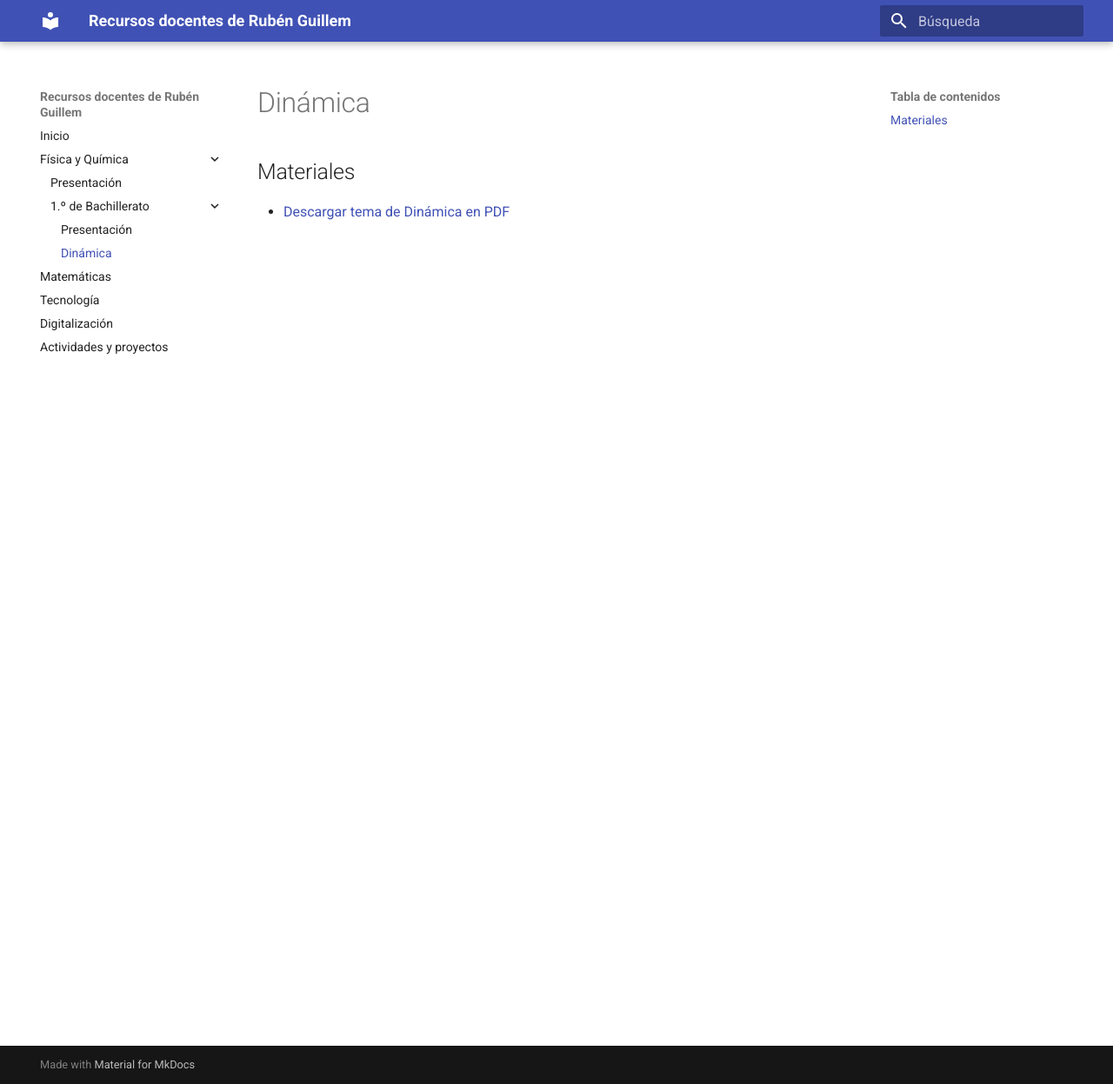
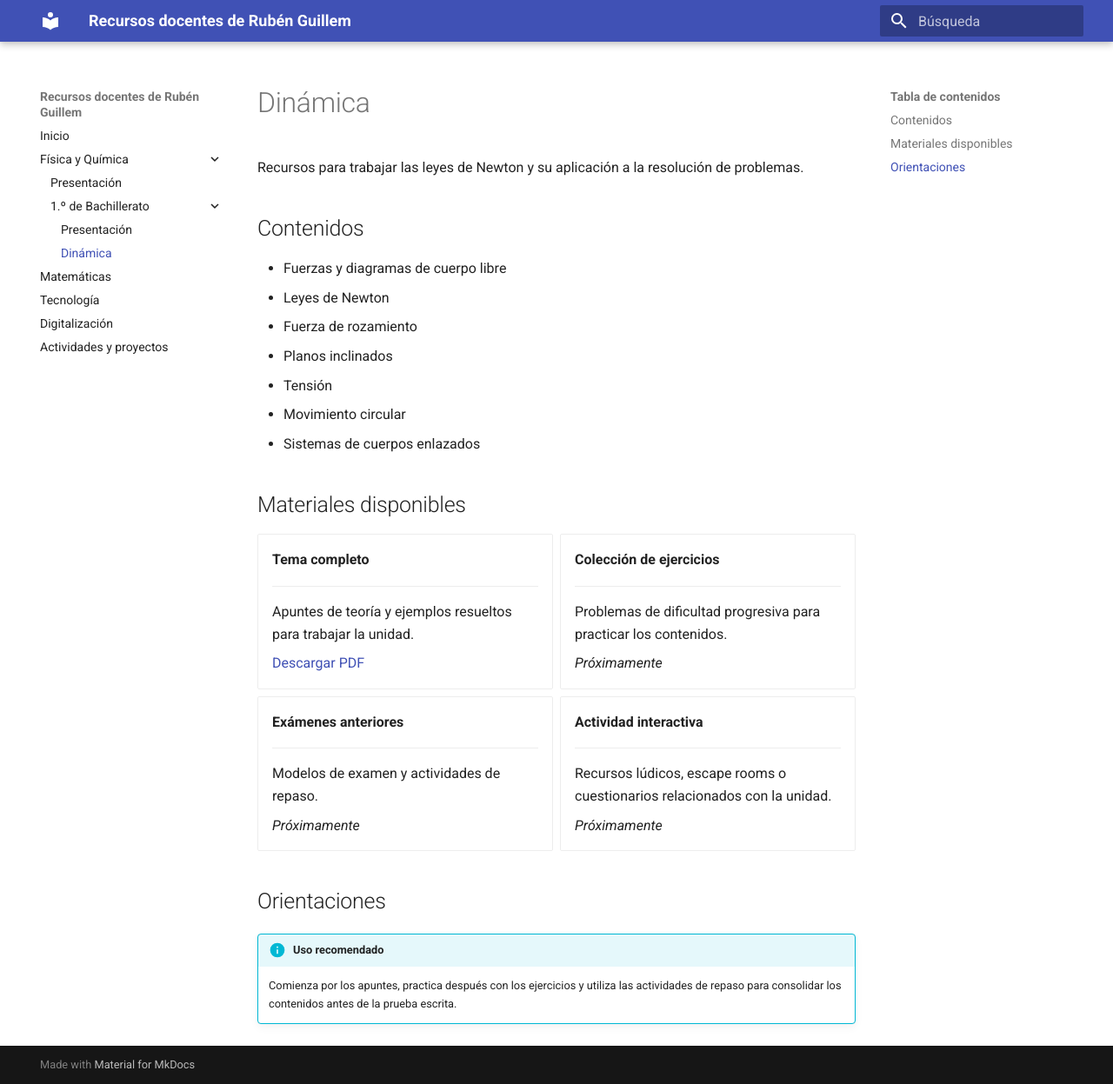
Before and after one commit to 5n7t99rb9d-web/recursos-docentes, an MkDocs documentation site: the page built from docs/fisica-quimica/1-bach/dinamica.md, in a window 1280 px wide and 1247 px high. Shown: the whole window at 87% size. Built offline with MkDocs 1.6.1 and Material for MkDocs 9.7.7, drawn with Linux system fonts in a browser that asks for light colours.

Commit message:
Mejorar diseño visual de las fichas de recursos
Mejorar diseño visual de las fichas de recursos

```diff
--- a/docs/fisica-quimica/1-bach/dinamica.md
+++ b/docs/fisica-quimica/1-bach/dinamica.md
@@ -1,3 +1,57 @@
-## Materiales
+# Dinámica
 
-- [Descargar tema de Dinámica en PDF](materiales/tema-dinamica.pdf)
+Recursos para trabajar las leyes de Newton y su aplicación a la resolución de problemas.
+
+## Contenidos
+
+- Fuerzas y diagramas de cuerpo libre
+- Leyes de Newton
+- Fuerza de rozamiento
+- Planos inclinados
+- Tensión
+- Movimiento circular
+- Sistemas de cuerpos enlazados
+
+## Materiales disponibles
+
+<div class="grid cards" markdown>
+
+-   **Tema completo**
+
+    ---
+
+    Apuntes de teoría y ejemplos resueltos para trabajar la unidad.
+
+    [Descargar PDF](materiales/tema-dinamica.pdf)
+
+-   **Colección de ejercicios**
+
+    ---
+
+    Problemas de dificultad progresiva para practicar los contenidos.
+
+    *Próximamente*
+
+-   **Exámenes anteriores**
+
+    ---
+
+    Modelos de examen y actividades de repaso.
+
+    *Próximamente*
+
+-   **Actividad interactiva**
+
+    ---
+
+    Recursos lúdicos, escape rooms o cuestionarios relacionados con la unidad.
+
+    *Próximamente*
+
+</div>
+
+## Orientaciones
+
+!!! info "Uso recomendado"
+
+    Comienza por los apuntes, practica después con los ejercicios y utiliza las actividades de repaso para consolidar los contenidos antes de la prueba escrita.
--- a/mkdocs.yml
+++ b/mkdocs.yml
@@ -3,6 +3,11 @@ site_name: Recursos docentes de Rubén Guillem
 theme:
   name: material
   language: es
+
+markdown_extensions:
+  - attr_list
+  - md_in_html
+  - admonition
 
 nav:
   - Inicio: index.md
```
